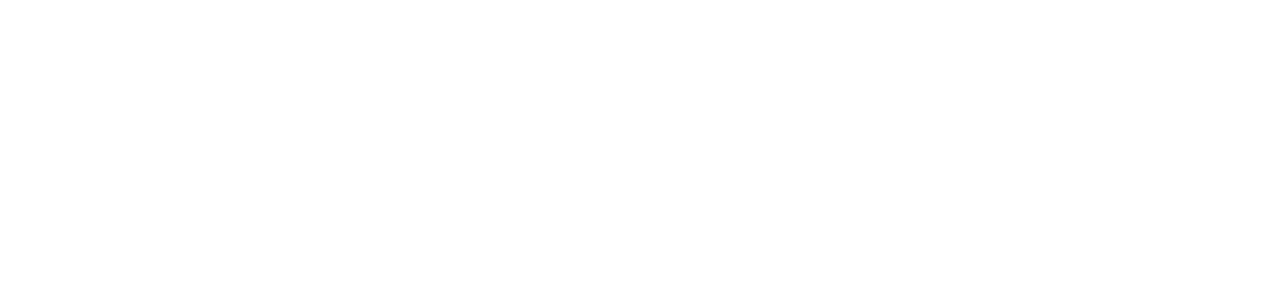
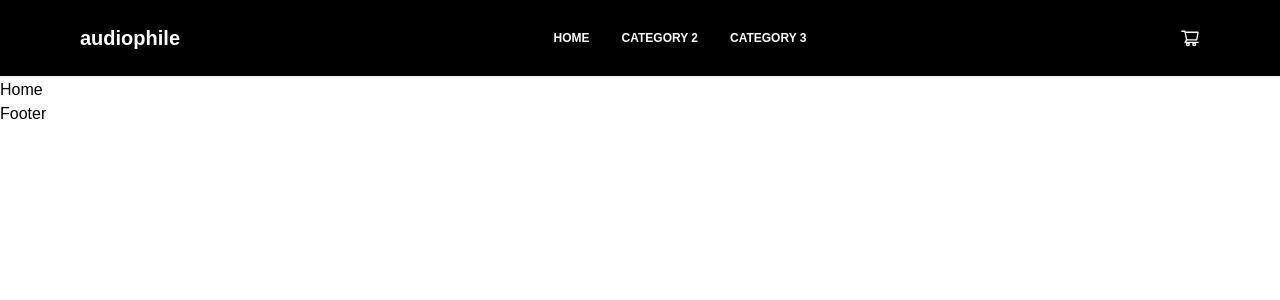
Before and after one commit to AshrafElshaer/e-commerce-client, a React (Vite) app: page / in a window 1280 px wide. Shown: the top 300 px of the page. Built offline with nearby package versions, Linux system fonts and the light colour scheme.

Commit message:
setup navbar with minimal react router dom

```diff
--- a/package.json
+++ b/package.json
@@ -17,6 +17,7 @@
   "devDependencies": {
     "@types/react": "^18.0.24",
     "@types/react-dom": "^18.0.8",
+    "@types/react-router-dom": "^5.3.3",
     "@vitejs/plugin-react": "^2.2.0",
     "autoprefixer": "^10.4.13",
     "postcss": "^8.4.19",
--- a/src/App.tsx
+++ b/src/App.tsx
@@ -1,9 +1,27 @@
+import { Routes, Route } from "react-router-dom";
+import Footer from "./components/footer";
+import Home from "./pages/home";
+import Navbar from "./components/navbar";
 import "./index.css";
+import ProductPage from "./pages/productPage";
+import CategoryPage from "./pages/categoryPage";
+import NoMatch from "./pages/noMatch";
 
 function App() {
   return (
-    <div className='w-full font-manrope'>
-
+    <div role='body' className='w-full font-manrope'>
+      <main>
+        <Navbar />
+        <Routes>
+          <Route path='/'>
+            <Route index element={<Home />} />
+            <Route path='category/:category' element={<CategoryPage />} />
+            <Route path='product/:productId' element={<ProductPage />} />
+            <Route path='*' element={<NoMatch />} />
+          </Route>
+        </Routes>
+        <Footer />
+      </main>
     </div>
   );
 }
--- /dev/null
+++ b/src/components/footer.tsx
@@ -0,0 +1,9 @@
+import React from 'react'
+
+const Footer = () => {
+  return (
+    <div>Footer</div>
+  )
+}
+
+export default Footer
--- /dev/null
+++ b/src/components/navbar.tsx
@@ -0,0 +1,46 @@
+import { FC, useState } from "react";
+import { Outlet } from "react-router-dom";
+import { useWindowSize } from "../hooks/useWindowSize";
+import { AiOutlineShoppingCart } from "react-icons/ai";
+
+const Navbar: FC = () => {
+  const [isMenuOpe, setIsMenuOpen] = useState<boolean>(false);
+  const windowSize = useWindowSize();
+  return (
+    <>
+      <nav className=' bg-black text-white border-b-2  border-b-gray py-6'>
+        <div className='container flex gap-4 justify-between items-center'>
+          <div className='toggle cursor-pointer md:hidden'>
+            <span className='w-6 h-0.5 bg-white block'></span>
+            <span className='w-6 h-0.5 bg-white block my-1'></span>
+            <span className='w-6 h-0.5 bg-white block'></span>
+          </div>
+          <a href='/' className='text-xl font-bold '>
+            audiophile
+          </a>
+          <ul className='hidden md:flex w-full justify-center gap-8 font-bold uppercase text-xs'>
+            <li>
+              <a
+                href=''
+                className='cursor-pointer hover:text-orange transition-all'>
+                HOME{" "}
+              </a>
+            </li>
+            <li>
+              <a href=''>category 2</a>
+            </li>
+            <li>
+              <a href=''>category 3</a>
+            </li>
+          </ul>
+          <div className='text-xl cursor-pointer sm:ml-auto'>
+            <AiOutlineShoppingCart />
+          </div>
+        </div>
+      </nav>
+      <Outlet />
+    </>
+  );
+};
+
+export default Navbar;
--- /dev/null
+++ b/src/hooks/useWindowSize.ts
@@ -0,0 +1,30 @@
+import { useState , useEffect } from "react";
+
+
+export const useWindowSize = () => {
+    const [windowSize, setWindowSize] = useState({
+      width: window.innerWidth,
+      height: window.innerHeight,
+    });
+    function handleResize() {
+        // Set window width/height to state
+        setWindowSize({
+          width: window.innerWidth,
+          height: window.innerHeight,
+        });
+      }
+
+    useEffect(() => {
+
+      // Add event listener
+      window.addEventListener("resize", handleResize);
+
+      // Call handler right away so state gets updated with initial window size
+      handleResize();
+
+      // Remove event listener on cleanup
+      return () => window.removeEventListener("resize", handleResize);
+    },[]); // Empty array ensures that effect is only run on mount
+
+    return windowSize;
+  };
--- a/src/index.css
+++ b/src/index.css
@@ -1,3 +1,11 @@
 @tailwind base;
 @tailwind components;
 @tailwind utilities;
+
+
+@layer components {
+
+    .container{
+        @apply px-4 w-full max-w-6xl mx-auto ;
+    }
+}
--- a/src/main.tsx
+++ b/src/main.tsx
@@ -1,9 +1,12 @@
 import React from "react";
 import ReactDOM from "react-dom/client";
 import App from "./App";
+import { BrowserRouter } from "react-router-dom";
 
 ReactDOM.createRoot(document.getElementById("root") as HTMLElement).render(
   <React.StrictMode>
-    <App />
+    <BrowserRouter>
+      <App />
+    </BrowserRouter>
   </React.StrictMode>
 );
--- /dev/null
+++ b/src/pages/categoryPage.tsx
@@ -0,0 +1,13 @@
+import React from "react";
+import { Outlet, useParams } from "react-router-dom";
+
+const CategoryPage = () => {
+  const { category } = useParams();
+  return (
+    <>
+      <div>{category}</div>
+    </>
+  );
+};
+
+export default CategoryPage;
--- /dev/null
+++ b/src/pages/home.tsx
@@ -0,0 +1,8 @@
+
+const Home = () => {
+  return (
+    <div>Home</div>
+  )
+}
+
+export default Home
--- /dev/null
+++ b/src/pages/noMatch.tsx
@@ -0,0 +1,9 @@
+import React from 'react'
+
+const NoMatch = () => {
+  return (
+    <div>NoMatch</div>
+  )
+}
+
+export default NoMatch
--- /dev/null
+++ b/src/pages/productPage.tsx
@@ -0,0 +1,9 @@
+import React from "react";
+import { useParams } from "react-router-dom";
+
+const ProductPage = () => {
+  const { productId } = useParams();
+  return <div>{productId}</div>;
+};
+
+export default ProductPage;
--- a/tailwind.config.cjs
+++ b/tailwind.config.cjs
@@ -3,21 +3,14 @@
   content: ["./src/**/*.{js,jsx,ts,tsx}"],
   theme: {
     screens: {
-      'sm': '375px',
-      // => @media (min-width: 640px) { ... }
+      xsm: "375px",
+      sm: "540px",
+      md: "768px",
+      lg: "1024px",
+      xl: "1280px",
+      "2xl": "1536px",
+    },
 
-      'md': '768px',
-      // => @media (min-width: 768px) { ... }
-
-      'lg': '1024px',
-      // => @media (min-width: 1024px) { ... }
-
-      'xl': '1280px',
-      // => @media (min-width: 1280px) { ... }
-
-      '2xl': '1536px',
-      // => @media (min-width: 1536px) { ... }
-    },
     extend: {
       colors: {
         orange: "#D87D4A",
@@ -31,7 +24,6 @@
         manrope: ["Manrope", "sans-serif"],
       },
     },
-
   },
   plugins: [],
 };
```
Also changed, not shown: 1 other file (tests, documents, lock files or other folders).
